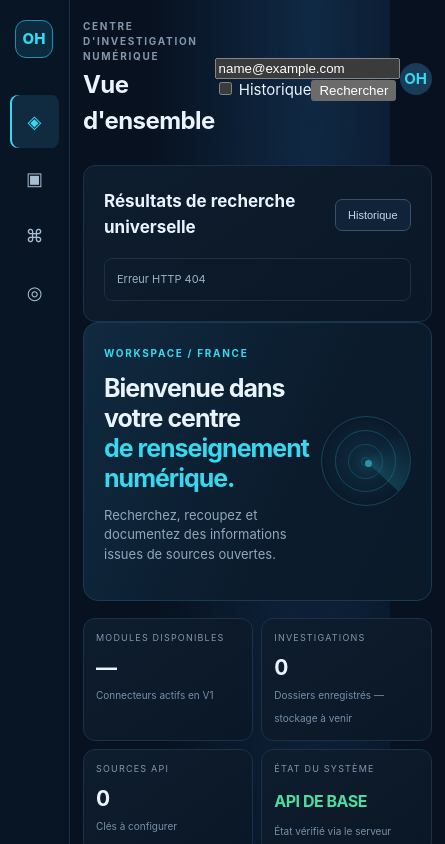
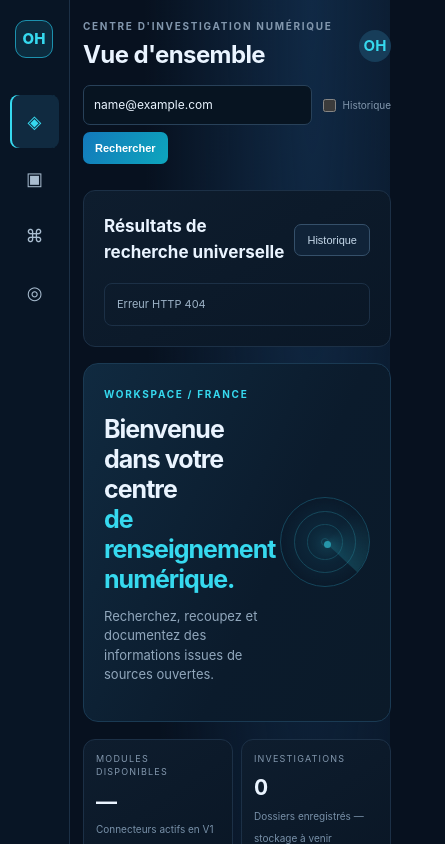
Before and after one commit to Boubaa86/OSINT-HUB-ULTIMATE, a website: page public/index.html in a window 390 px wide. Both pictures are taken after typing "name@example.com" into the empty fields and a click on the button "Rechercher". Shown: the top 844 px of the page, 445 px wide, since content can reach past the window. Drawn offline with Linux system fonts and the light colour scheme; no server answers.

Commit message:
ui: style global search and search history responsively

```diff
--- a/public/styles.css
+++ b/public/styles.css
@@ -53,3 +53,14 @@
 .graph-form input,.graph-form select,.graph-form textarea{width:100%;min-width:0;background:#071421;border:1px solid #284159;border-radius:7px;padding:9px;color:var(--text);font:inherit;font-size:12px}
 .graph-form button{border:0;border-radius:7px;padding:10px;background:linear-gradient(120deg,#1379bb,#0da6bd);color:white;font-weight:700;cursor:pointer}
 @media(max-width:700px){.graph-edit-grid{grid-template-columns:1fr}}
+
+.global-search{display:flex;align-items:center;gap:7px;min-width:280px;max-width:520px;flex:1;margin:0 18px}
+.global-search>input{min-width:0;flex:1;background:#071421;border:1px solid #284159;border-radius:7px;padding:10px;color:var(--text);font:inherit;font-size:12px}
+.global-search>label{display:flex;align-items:center;gap:4px;color:var(--muted);font-size:9px;white-space:nowrap}
+.global-search>button{border:0;border-radius:7px;padding:10px 12px;background:linear-gradient(120deg,#1379bb,#0da6bd);color:white;font-weight:700;font-size:11px;cursor:pointer}
+.global-search-results{margin:0 0 16px}
+.search-history-list{display:grid;gap:6px;margin-top:10px}
+.history-item{display:grid;grid-template-columns:90px 1fr auto;align-items:center;gap:10px;text-align:left;padding:9px 11px;background:#091725;border:1px solid var(--line);border-radius:7px;color:var(--text);cursor:pointer}
+.history-item b{font-size:10px;color:var(--cyan)}.history-item span{font-size:11px;overflow-wrap:anywhere}.history-item small{font-size:9px;color:var(--muted)}
+@media(max-width:1000px){header{flex-wrap:wrap;gap:12px}.global-search{order:3;max-width:none;min-width:100%;margin:0}}
+@media(max-width:620px){.global-search{flex-wrap:wrap}.global-search>input{min-width:60%}.global-search>label{font-size:10px}.history-item{grid-template-columns:1fr}.history-item small{margin-top:-5px}}
```
